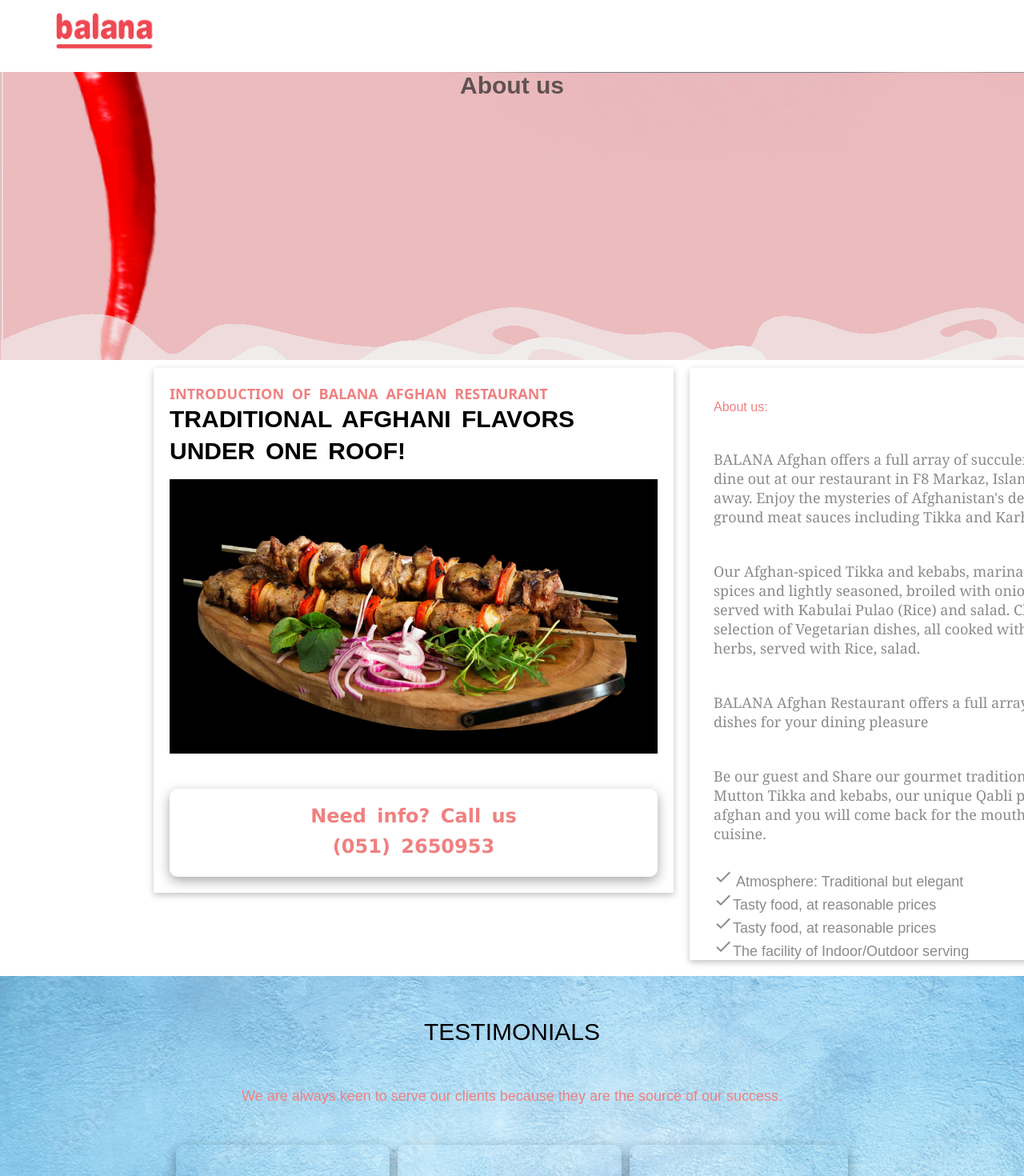
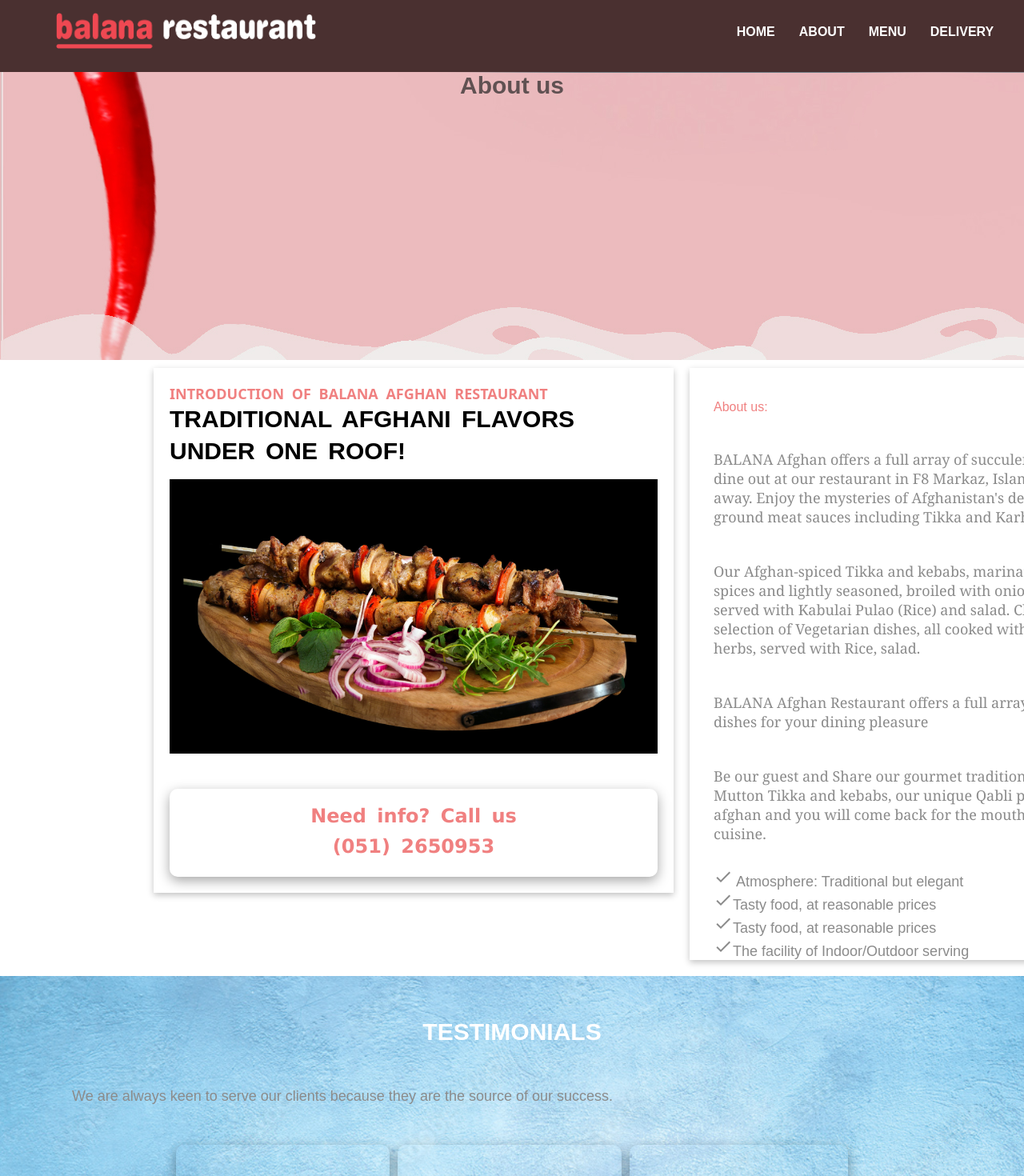
Before and after one commit to Amirkhan55/balana-restaurant-1, a React (Create React App) app: page /about in a window 1280 px wide. Shown: the top 1470 px of the page at 80% size. Built offline with nearby package versions, Linux system fonts and the light colour scheme.

Commit message:
till to night 12:41am

```diff
--- a/src/style.css
+++ b/src/style.css
@@ -22,7 +22,7 @@
   width: 100%;
   padding: 10px;
   padding: 0 1rem;
-  background-color: transparent;
+  background-color: rgb(74, 48, 48);
 }
 
 .container {
@@ -39,6 +39,7 @@
   left: 0;
   margin: auto;
   width: 95%;
+  height: fit-content;
   padding: 10px;
 }
 .navbar__text {
--- a/src/views/about/about.css
+++ b/src/views/about/about.css
@@ -139,7 +139,6 @@
   margin: 0% auto;
   padding: 40px;
   text-align: center;
-  margin-bottom: 20px;
 }
 
 .testimonials-cards {
@@ -150,7 +149,6 @@
   grid-template-rows: 250px;
   grid-gap: 10px;
 
-
 }
 .testimonial-card {
   padding: 20px;
@@ -160,17 +158,14 @@
   box-shadow: rgba(0, 0, 0, 0.35) 0px 5px 15px;
   text-align: center;
   height: 290px;
-
 }
 .testimonials  p {
   margin: 40px;
-  color: lightcoral;
-  text-align: center;
+  text-align: left;
 }
 
-.testimonials  h1 {
+.testimonial-card  h1 {
   margin-top: 70px;
-  font-weight: normal;
 color: black;
 }
 .bottom-nav {
--- a/src/views/home/home.css
+++ b/src/views/home/home.css
@@ -264,9 +264,8 @@
   padding-top: 10px;
   margin: 0% auto;
   display: grid;
-  grid-gap: 30px;
-  grid-template-columns: auto auto auto;
-  grid-template-rows: 300px 300px 300px;
+  grid-gap: 10px;
+
 }
 .card-container img {
   width: 100%;
--- a/src/views/menu/Menu.js
+++ b/src/views/menu/Menu.js
@@ -4,10 +4,11 @@
 const Menus = () => {
   return (
     <div className="menu-hero">
-      <div className="menu-components">
-        <header className="header_nav">
+       <header className="header_nav">
           <NAVBAR />
         </header>
+      <div className="menu-components">
+
         <h1>Menu </h1>
       </div>
       <div className="types-of-menu">
--- a/src/views/menu/menu.css
+++ b/src/views/menu/menu.css
@@ -4,7 +4,7 @@
 }
 
 .menu-components {
-  height: 45vh;
+  height: 50vh;
   background-image: url("/public/img/Test2.jpg");
   width: 100%;
   background-repeat: no-repeat;
```
